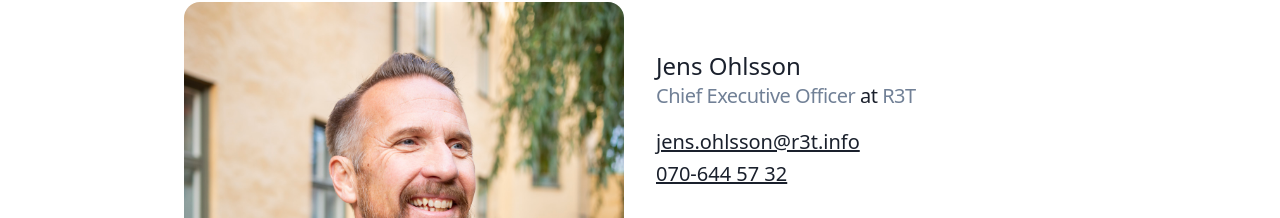
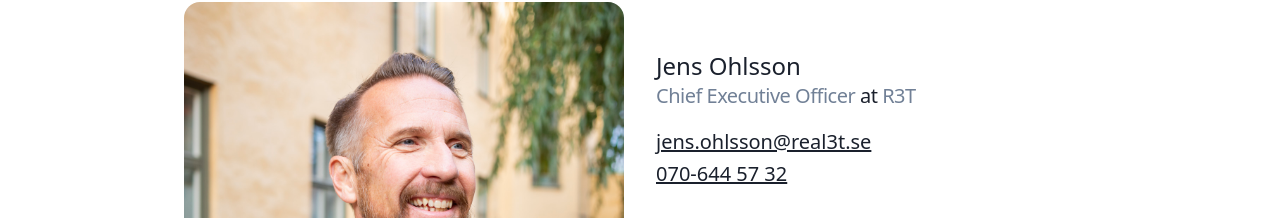
Before and after one commit to r3t-info/r3t, a Next.js app: page / in a window 1280 px wide. Shown: the part 2242-2460 px from the top of the page. Built offline with nearby package versions, Linux system fonts and the light colour scheme; a web font is replaced by a local one.

Commit message:
email change

```diff
--- a/pages/index.js
+++ b/pages/index.js
@@ -98,7 +98,7 @@ export default function Home(props) {
                   Chief Executive Officer <span className="text-gray-900">at</span> {name}
                 </p>
               </h4>
-              <a href="mailto:jens.ohlsson@ghostlabs.se">jens.ohlsson@r3t.info</a>
+              <a href="mailto:jens.ohlsson@real3t.se">jens.ohlsson@real3t.se</a>
               <br />
               <a href="tel:+46706445732">070-644 57 32</a>
               <br />
```
